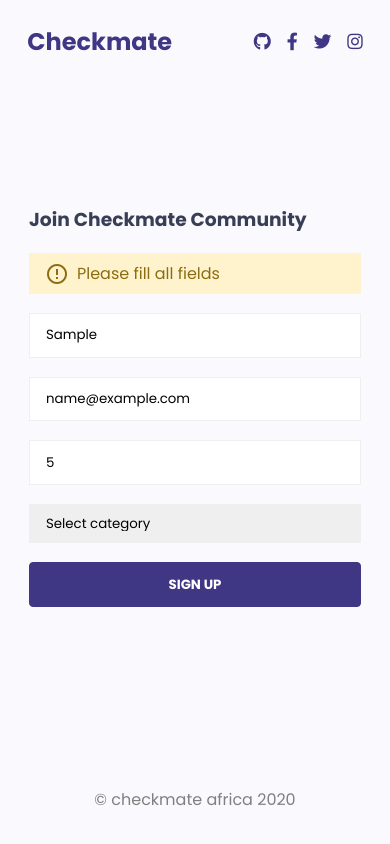
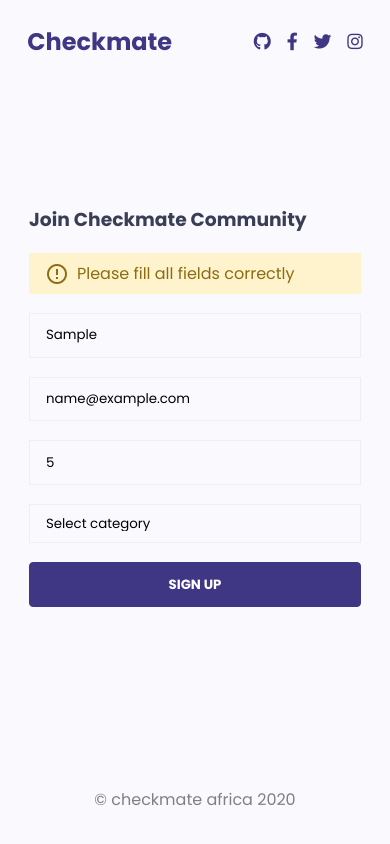
Before and after one commit to kadetXx/checkmate, a React (Create React App) app: page /join in a window 390 px wide. Both pictures are taken after typing "Sample", "name@example.com", "5" into the empty fields and a click on the button "SIGN UP". Built offline with nearby package versions, Linux system fonts and the light colour scheme.

Commit message:
removed mobile bg on select

```diff
--- a/src/components/Form.js
+++ b/src/components/Form.js
@@ -108,33 +108,29 @@
       {error && (
         <Error justify='flex-start' align='center' padding='.5rem 1rem'>
           <span className='material-icons'>error_outline</span>
-          <p>Please fill all fields</p>
+          <p>Please fill all fields correctly</p>
         </Error>
       )}
 
       <Input
-        required
         type='text'
         placeholder='Your full name'
         value={name}
         onChange={(e) => setName(e.target.value)}
       />
       <Input
-        required
         type='email'
         placeholder='Your email address'
         value={email}
         onChange={(e) => setEmail(e.target.value)}
       />
       <Input
-        required
         type='number'
         placeholder='Phone number (080...)'
         value={phone}
         onChange={(e) => setPhone(e.target.value)}
       />
       <Input
-        required
         as='select'
         placeholder='Select your skillset'
         value={field}
--- a/src/index.css
+++ b/src/index.css
@@ -17,3 +17,7 @@
   flex-direction: column;
   height: 100vh;
 }
+
+input, select {
+  background-color: transparent !important;
+}
```
